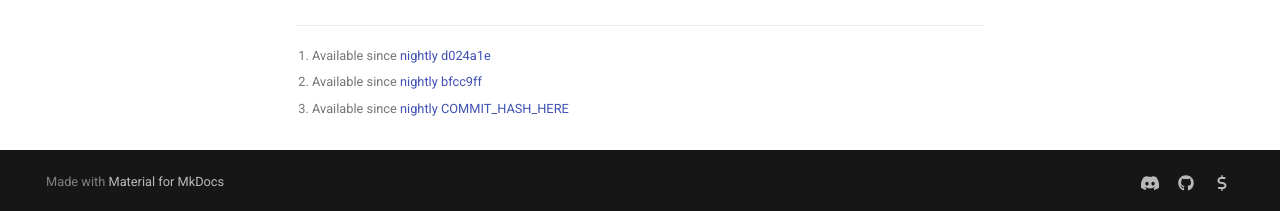
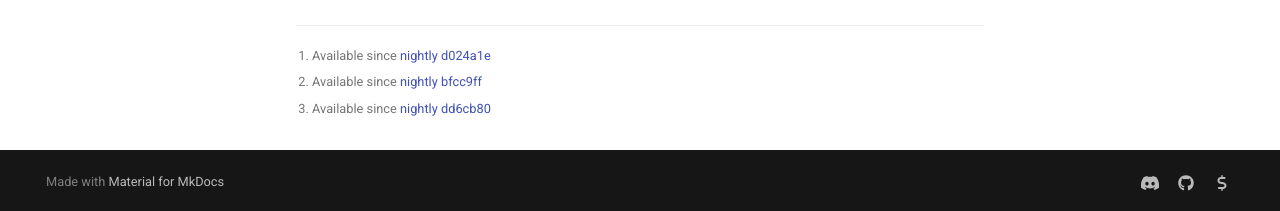
Before and after one commit to Chatterino/wiki, an MkDocs documentation site: the page built from docs/Search.md, in a window 1280 px wide and 900 px high, scrolled down 3842 px. Shown: the part 686-897 px from the top of the window. Built offline with MkDocs 1.6.1 and Material for MkDocs 9.7.7, drawn with Linux system fonts in a browser that asks for light colours; comment, search, counter and statistics services are not loaded.

Commit message:
Add chatterino2 commit hash

```diff
--- a/docs/Search.md
+++ b/docs/Search.md
@@ -69,6 +69,6 @@
 
 [^1]: Available since [nightly][nightly] [d024a1e](https://github.com/Chatterino/chatterino2/commit/d024a1ef7e1b7ed866a5662d562233453cf220b6)
 [^2]: Available since [nightly][nightly] [bfcc9ff](https://github.com/Chatterino/chatterino2/commit/bfcc9ff7a4f042f02b1780b9f506831c0ac2b284)
-[^3]: Available since [nightly][nightly] [COMMIT_HASH_HERE](https://github.com/Chatterino/chatterino2/commit/COMMIT_HASH_HERE)
+[^3]: Available since [nightly][nightly] [dd6cb80](https://github.com/Chatterino/chatterino2/commit/dd6cb80)
 
 [nightly]: ../Help/#what-is-nightly-and-how-to-use-install-it
```
Also changed, not shown: docs/Filters.md (+1 -1 lines).
